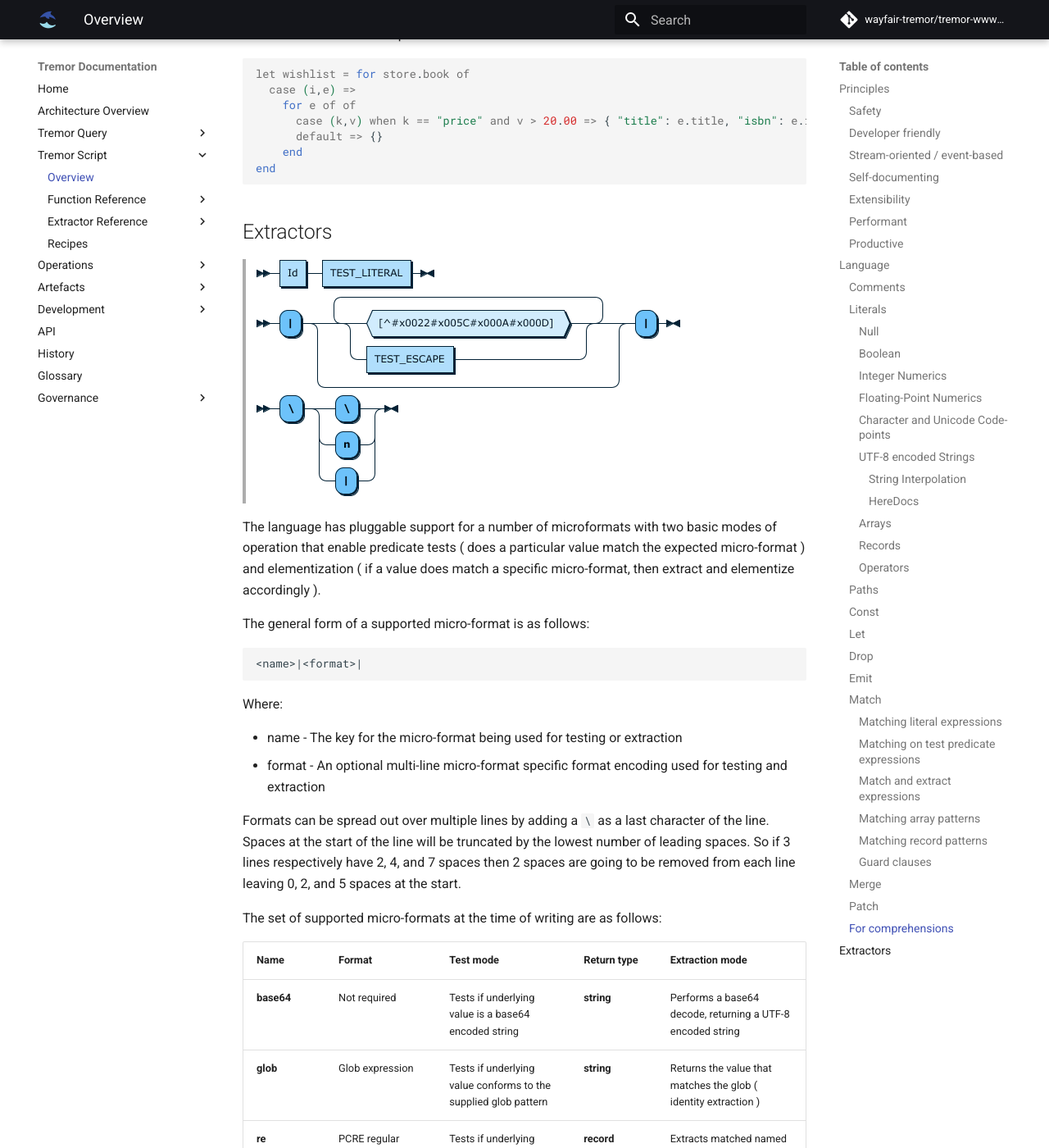
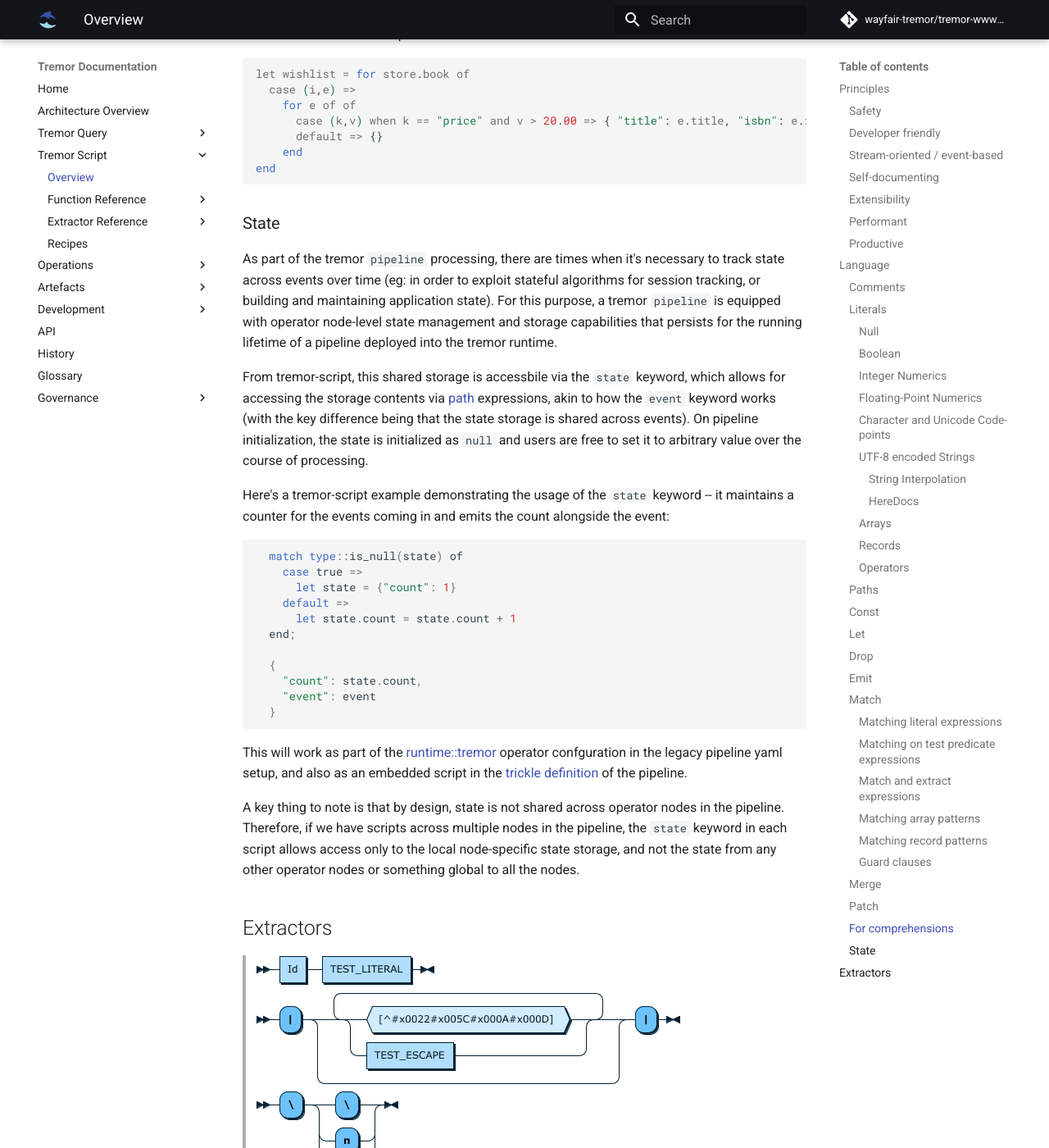
Before and after one commit to tremor-rs/tremor-www-docs, an MkDocs documentation site: the page built from docs/tremor-script/index.md, in a window 1280 px wide and 1400 px high, scrolled down 17060 px. Shown: the whole window at 82% size. Built offline with MkDocs 1.6.1 and Material for MkDocs 9.7.7, drawn with Linux system fonts in a browser that asks for light colours; comment, search, counter and statistics services are not loaded; old or Windows-style settings are respelled for this version of MkDocs.

Commit message:
Add section for state mechanism and its usage

````diff
--- a/docs/tremor-script/index.md
+++ b/docs/tremor-script/index.md
@@ -625,6 +625,32 @@ let wishlist = for store.book of
 end
 ```
 
+### State
+
+As part of the tremor `pipeline` processing, there are times when it's necessary to track state across events over time (eg: in order to exploit stateful algorithms for session tracking, or building and maintaining application state). For this purpose, a tremor `pipeline` is equipped with operator node-level state management and storage capabilities that persists for the running lifetime of a pipeline deployed into the tremor runtime.
+
+From tremor-script, this shared storage is accessbile via the `state` keyword, which allows for accessing the storage contents via [path](#paths) expressions, akin to how the `event` keyword works (with the key difference being that the state storage is shared across events). On pipeline initialization, the state is initialized as `null` and users are free to set it to arbitrary value over the course of processing.
+
+Here's a tremor-script example demonstrating the usage of the `state` keyword -- it maintains a counter for the events coming in and emits the count alongside the event:
+
+```tremor
+  match type::is_null(state) of
+    case true =>
+      let state = {"count": 1}
+    default =>
+      let state.count = state.count + 1
+  end;
+
+  {
+    "count": state.count,
+    "event": event
+  }
+```
+
+This will work as part of the [runtime::tremor](../artefacts/operators.md#runtimetremor) operator confguration in the legacy pipeline yaml setup, and also as an embedded script in the [trickle definition](../tremor-query/walkthrough.md#scripts-and-operators) of the pipeline.
+
+A key thing to note is that by design, state is not shared across operator nodes in the pipeline. Therefore, if we have scripts across multiple nodes in the pipeline, the `state` keyword in each script allows access only to the local node-specific state storage, and not the state from any other operator nodes or something global to all the nodes.
+
 ## Extractors
 
 > ![test expression grammar](grammar/diagram/TestExpr.png)
````
